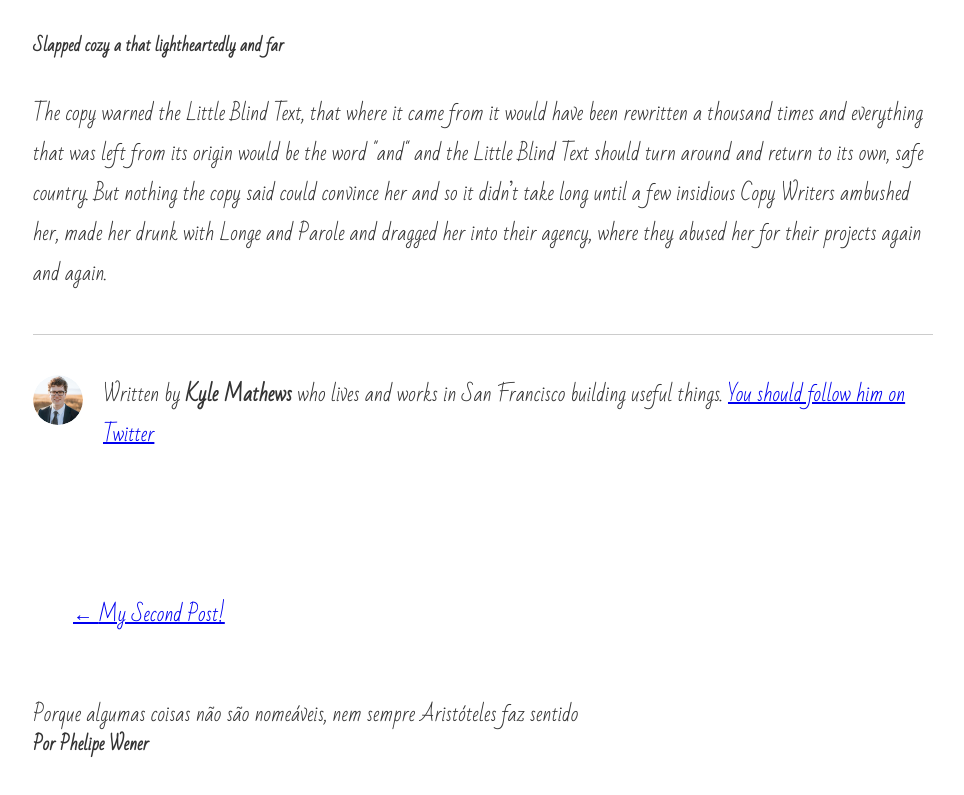
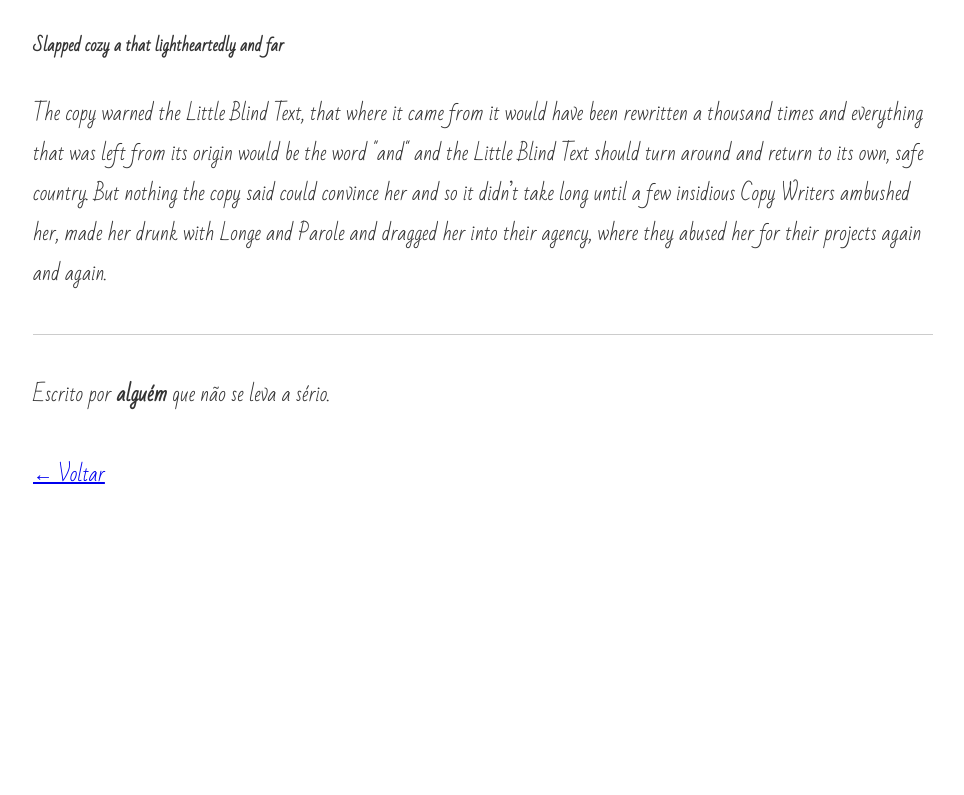
Before and after one commit to pwener/innominabile, a Gatsby site: page /hi-folks/ in a window 1280 px wide. Shown: the part 3200-3995 px from the top of the page, without its empty margins (157-1121 px from the left). After the commit the page ends 3755 px from the top, so only its background shows below. Built offline with nearby package versions, Linux system fonts and the light colour scheme; Gatsby itself is replaced by a stand-in of ours; some packages are replaced by stand-ins of ours.

Commit message:
Adjusts in layout

```diff
--- a/src/components/Bio.js
+++ b/src/components/Bio.js
@@ -1,43 +1,28 @@
 import React from 'react'
 import { StaticQuery, graphql } from 'gatsby'
-import Image from 'gatsby-image'
 
 import { rhythm } from '../utils/typography'
+
+const phrases = [
+  (<p>Escrito por <strong>alguém</strong> que não se leva a sério.</p>),
+  (<p>Escrito por <strong>Mr. Nobody</strong>.</p>),
+  (<p>Escrito por... Ah <strong>tanto faz...</strong></p>),
+  (<p>Escrito por um heterônimo sem nome...</p>),
+  (<p>Escrito por <strong>alguém</strong> que com certeza tem dificuldades em se definir.</p>),
+];
 
 function Bio() {
   return (
     <StaticQuery
       query={bioQuery}
       render={data => {
-        const { author, social } = data.site.siteMetadata
         return (
           <div
             style={{
               display: `flex`,
-              marginBottom: rhythm(2.5),
             }}
           >
-            <Image
-              fixed={data.avatar.childImageSharp.fixed}
-              alt={author}
-              style={{
-                marginRight: rhythm(1 / 2),
-                marginBottom: 0,
-                minWidth: 50,
-                borderRadius: `100%`,
-              }}
-              imgStyle={{
-                borderRadius: `50%`,
-              }}
-            />
-            <p>
-              Written by <strong>{author}</strong> who lives and works in San
-              Francisco building useful things.
-              {` `}
-              <a href={`https://twitter.com/${social.twitter}`}>
-                You should follow him on Twitter
-              </a>
-            </p>
+            {phrases[Date.now() % phrases.length]}
           </div>
         )
       }}
--- a/src/components/Layout.js
+++ b/src/components/Layout.js
@@ -63,6 +63,12 @@ class Layout extends React.Component {
       </h3>
     );
 
+    const indexFooter = (
+      <footer>
+        Porque algumas coisas não são nomeáveis... Se quer expressáveis, então desculpa.
+      </footer>
+    );
+
     return (
       <div>
         <div
@@ -87,10 +93,8 @@ class Layout extends React.Component {
           {location.pathname !== rootPath ? header : null}
 
           {children}
-          <footer>
-            Porque algumas coisas não são nomeáveis, nem sempre Aristóteles faz sentido
-            <h5>Por Phelipe Wener</h5>
-          </footer>
+
+          {location.pathname === rootPath ? indexFooter : null}
         </div>
       </div>
     )
--- a/src/templates/blog-post.js
+++ b/src/templates/blog-post.js
@@ -34,30 +34,12 @@ class BlogPostTemplate extends React.Component {
         />
         <Bio />
 
-        <ul
-          style={{
-            display: `flex`,
-            flexWrap: `wrap`,
-            justifyContent: `space-between`,
-            listStyle: `none`,
-            padding: 0,
-          }}
-        >
-          <li>
-            {previous && (
-              <Link to={previous.fields.slug} rel="prev">
-                ← {previous.frontmatter.title}
-              </Link>
-            )}
-          </li>
-          <li>
-            {next && (
-              <Link to={next.fields.slug} rel="next">
-                {next.frontmatter.title} →
-              </Link>
-            )}
-          </li>
-        </ul>
+        {
+          <Link to="/" rel="prev">
+            ← Voltar
+          </Link>
+        }
+
       </Layout>
     )
   }
```
